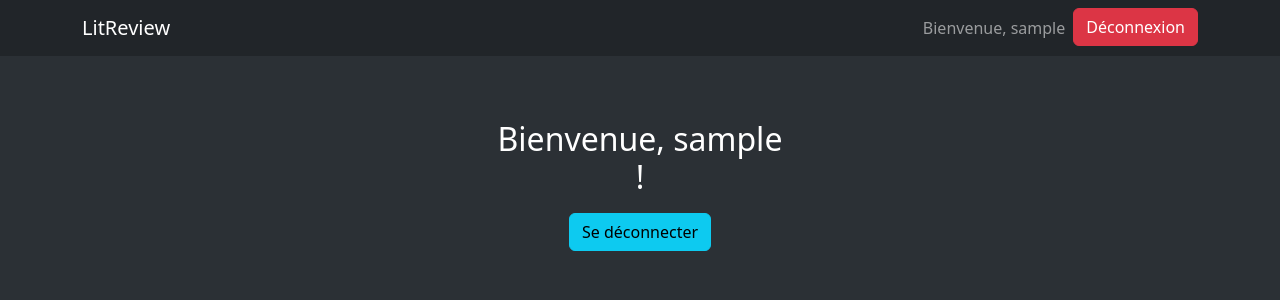
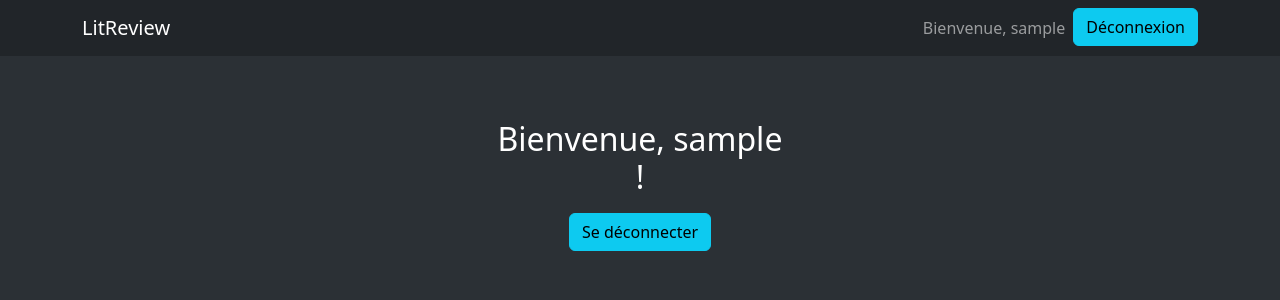
Before and after one commit to thehanatos/P9_LitReview, a Django app: page / in a window 1280 px wide. Shown: the top 300 px of the page. Run offline with Django 5.2, Linux system fonts and the light colour scheme; the visitor is signed in with stand-in values (Sample User, id 1).

Commit message:
change button color

```diff
--- a/litreview/templates/base.html
+++ b/litreview/templates/base.html
@@ -43,7 +43,7 @@
                         <li class="nav-item">
                             <form action="{% url 'logout' %}" method="post">
                                 {% csrf_token %}
-                                <button class="btn btn-danger" type="submit">Déconnexion</button>
+                                <button class="btn btn-info" type="submit">Déconnexion</button>
                             </form>
                         </li>
                     {% else %}
```
